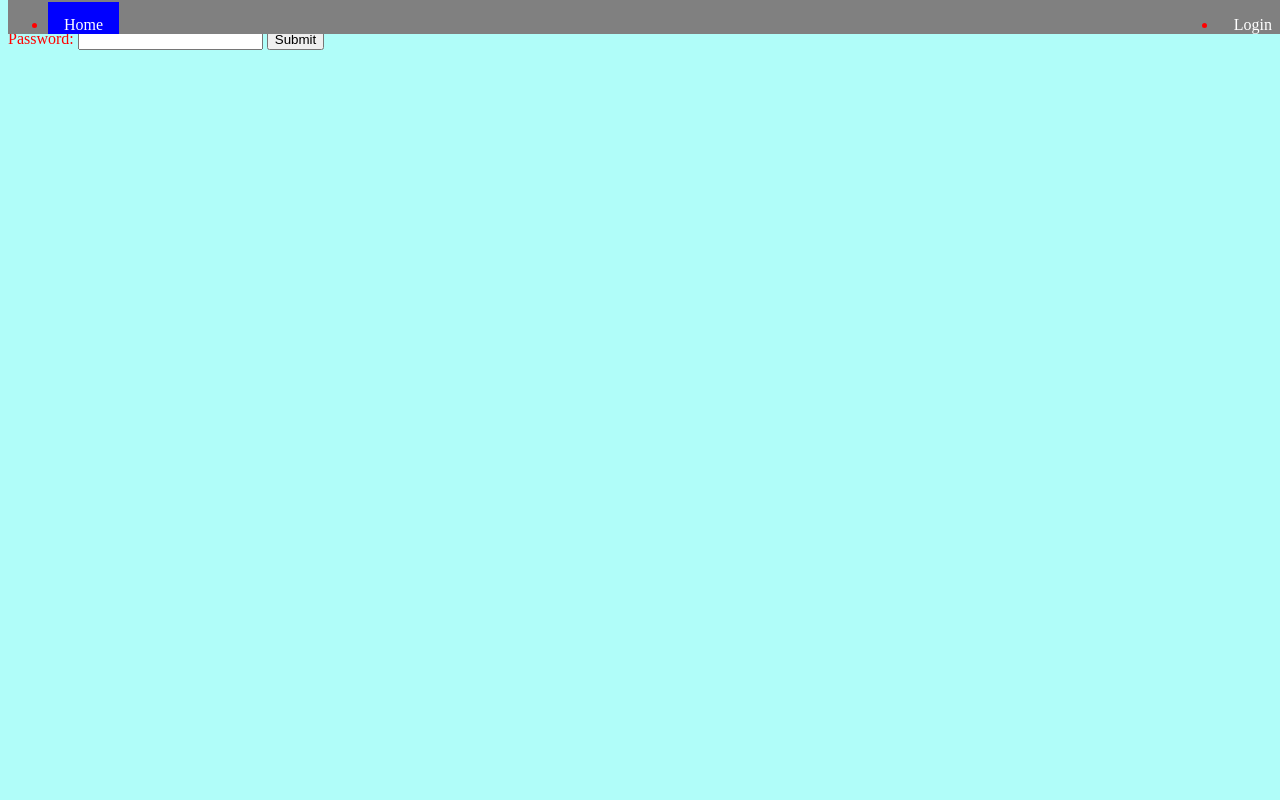
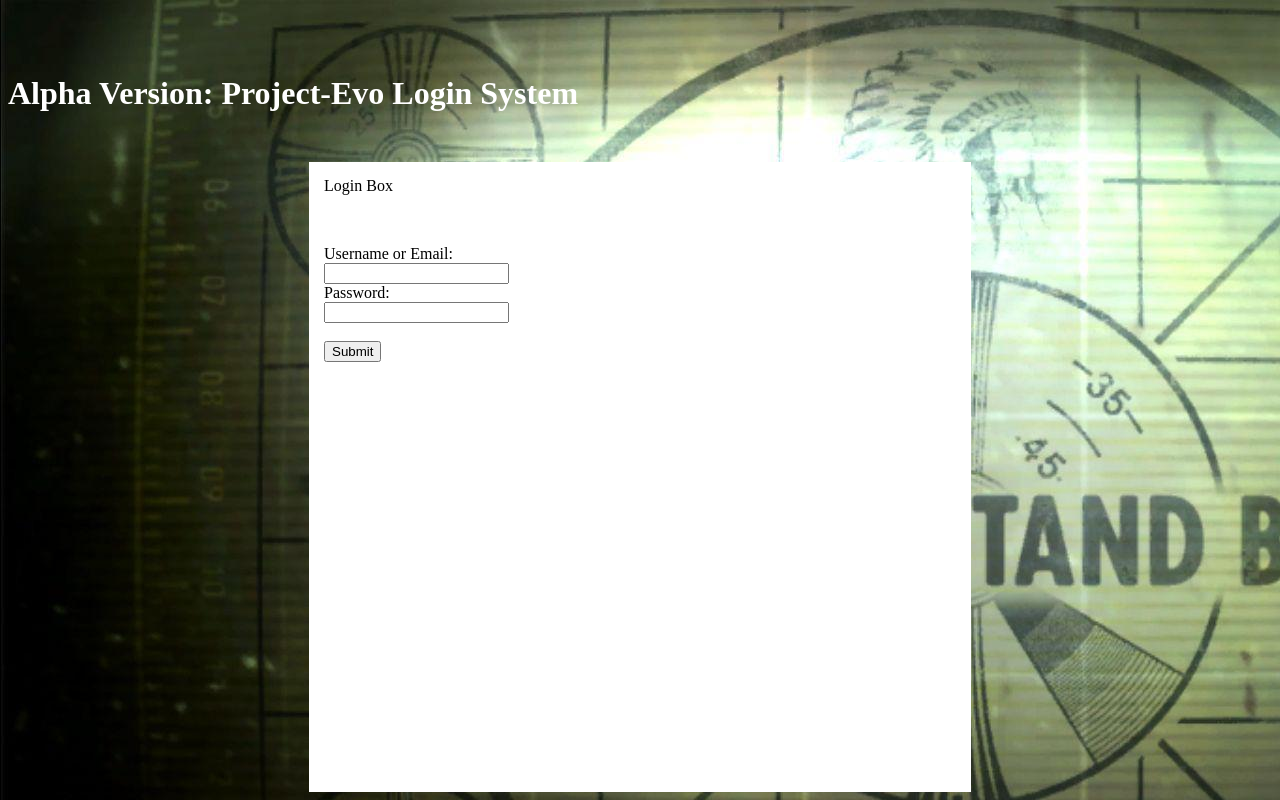
Before and after one commit to EvanMoeller/Project-Evo, a Flask app: page /login in a window 1280 px wide. Run offline with Flask 2, Linux system fonts and the light colour scheme.

Commit message:
More progress on the login frontend, alpha

```diff
--- /dev/null
+++ b/src/static/login.css
@@ -0,0 +1,26 @@
+body{
+    background-image: url("please-stand-by.jpg");
+}
+
+h1{
+    margin-top: 75px;
+    margin-bottom: 0px;
+    color: white;
+}
+
+div{
+    width: 50%;
+    height: 600px;
+    margin-top: 50px;
+    margin-left: auto;
+    margin-right: auto;
+    border: 5px solid white;
+    padding: 10px;
+    background-color: white;
+}
+
+form{
+    margin-top: 50px;
+    margin-left: auto;
+    margin-right: auto;
+}
--- a/src/templates/login.html
+++ b/src/templates/login.html
@@ -1,20 +1,21 @@
 <!DOCTYPE html>
+
 <html>
     <head>
-        <title>Project-Evo : Login</title>
-        <link rel="stylesheet" href="/static/style.css" />
+        <title>Project-Evo | Login/Register</title>
+        <link rel="stylesheet" href="static/login.css" />
     </head>
     <body>
-         <div class="navbar">
-                <ul>
-                    <li><a class="active" href="{{ url_for('main') }}">Home</a></li>
-                    <li style="float:right"><a href="{{ url_for('login') }}">Login</a></li>
-                </ul>
+        <h1>Alpha Version: Project-Evo Login System</h1>
+        <div>
+            Login Box
+            <form action="#loginSystem.php">
+                Username or Email:<br>
+                <input type="text" name="username"><br>
+                Password:<br>
+                <input type="text" name="password"><br><br>
+                <input type="submit" value="Submit">
+            </form>
         </div>
-        <form action="../server.py">
-            Username: <input type="text" name="user"><br>
-            Password: <input type="text" name="passwd"<br>
-            <input type="submit" value="Submit">
-        </form>
     </body>
 </html>
```
Also changed, not shown: src/static/please-stand-by.jpg (added).
